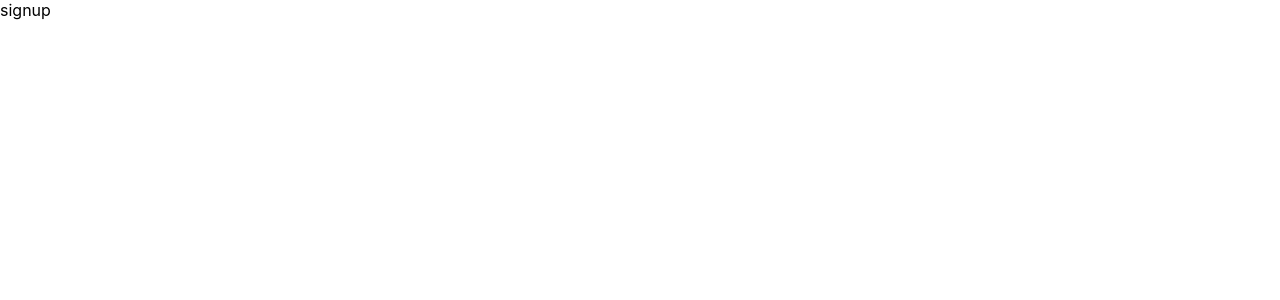
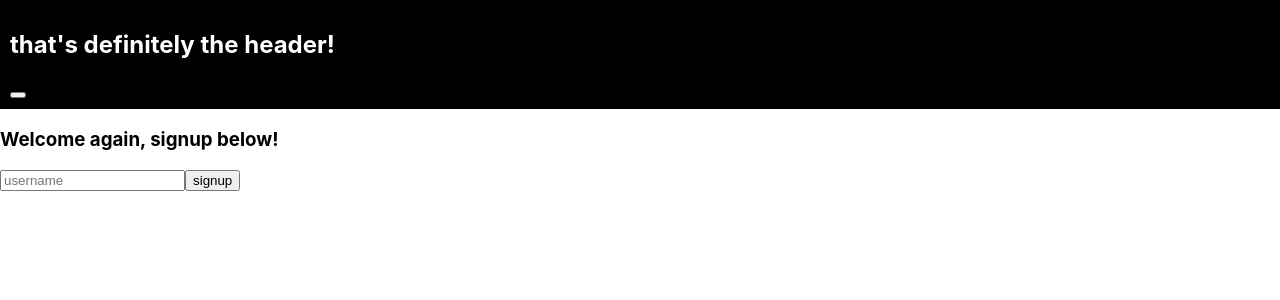
Before and after one commit to joaovitorzv/bug-free-lamp, a React (Create React App) app in the folder web/: page /signup in a window 1280 px wide. Shown: the top 300 px of the page. Built offline with nearby package versions, Linux system fonts and the light colour scheme.

Commit message:
feat: signup action

```diff
--- a/web/src/actions/postsSlice.ts
+++ b/web/src/actions/postsSlice.ts
@@ -36,7 +36,7 @@ export const postsSlice = createSlice({
   },
 });
 
-export const selectPosts = (state: RootState) => state;
+export const selectPosts = (state: RootState) => state.posts;
 
 export const { postAdded, postDeleted, postEdited } = postsSlice.actions;
 export default postsSlice.reducer;
--- /dev/null
+++ b/web/src/actions/sessionSlice.ts
@@ -0,0 +1,25 @@
+import { createSlice, PayloadAction } from "@reduxjs/toolkit";
+import { RootState } from "../redux/store";
+
+type initialStateType = { username: string | null };
+const initialState: initialStateType = {
+  username: null,
+};
+
+export const sessionSlice = createSlice({
+  name: "session",
+  initialState,
+  reducers: {
+    signup: (state, action: PayloadAction<initialStateType>) => {
+      state.username = action.payload.username;
+    },
+    signout: (state) => {
+      state.username = null;
+    },
+  },
+});
+
+export const selectSession = (state: RootState) => state.session;
+
+export const { signup, signout } = sessionSlice.actions;
+export default sessionSlice.reducer;
--- /dev/null
+++ b/web/src/components/Layout/index.tsx
@@ -0,0 +1,17 @@
+import { Outlet } from "react-router-dom";
+
+function Layout() {
+  return (
+    <div>
+      <header
+        style={{ padding: "10px", backgroundColor: "black", color: "white" }}
+      >
+        <h2>that's definitely the header!</h2>
+        <button />
+      </header>
+      <Outlet />
+    </div>
+  );
+}
+
+export default Layout;
--- a/web/src/pages/Network/index.tsx
+++ b/web/src/pages/Network/index.tsx
@@ -93,7 +93,7 @@ const Post = ({ id, title, content }: PostProps) => {
 };
 
 function Network() {
-  const { posts } = useSelector(selectPosts);
+  const posts = useSelector(selectPosts);
 
   return (
     <div>
--- a/web/src/pages/Signup/index.tsx
+++ b/web/src/pages/Signup/index.tsx
@@ -1,5 +1,34 @@
+import { useState } from "react";
+import { useDispatch } from "react-redux";
+import { signup } from "../../actions/sessionSlice";
+
 function Signup() {
-  return <div>signup</div>;
+  const [username, setUsername] = useState("");
+  const [formError, setFormError] = useState(false);
+
+  const dispatch = useDispatch();
+
+  function handleSignup() {
+    if (!username) {
+      setFormError(true);
+    }
+
+    dispatch(signup({ username }));
+  }
+  return (
+    <div>
+      <h3>Welcome again, signup below!</h3>
+      <form>
+        <input
+          placeholder="username"
+          onChange={(e) => setUsername(e.target.value)}
+          type="text"
+        />
+        {formError && <p>please type your username</p>}
+        <button onClick={handleSignup}>signup</button>
+      </form>
+    </div>
+  );
 }
 
 export default Signup;
--- a/web/src/redux/store.ts
+++ b/web/src/redux/store.ts
@@ -1,9 +1,11 @@
 import { configureStore } from "@reduxjs/toolkit";
 import postsReducer from "../actions/postsSlice";
+import sessionSlice from "../actions/sessionSlice";
 
 const store = configureStore({
   reducer: {
     posts: postsReducer,
+    session: sessionSlice,
   },
 });
 
--- a/web/src/routes/index.tsx
+++ b/web/src/routes/index.tsx
@@ -1,14 +1,54 @@
+import { useSelector } from "react-redux";
 import { BrowserRouter, Navigate, Route, Routes } from "react-router-dom";
+import { selectSession } from "../actions/sessionSlice";
+import Layout from "../components/Layout";
 import Network from "../pages/Network";
 import Signup from "../pages/Signup";
 
+type EnsureType = {
+  children: JSX.Element;
+  authorized?: boolean;
+};
+
+const EnsurePublic = ({ children, authorized }: EnsureType) => {
+  if (authorized) {
+    return <Navigate to="/network" />;
+  }
+  return children;
+};
+
+const EnsureAuth = ({ children, authorized }: EnsureType) => {
+  if (!authorized) {
+    return <Navigate to="/signup" />;
+  }
+  return children;
+};
+
 function AppRoutes() {
+  const session = useSelector(selectSession);
+  const isAuthorized = !!session.username;
+
   return (
     <BrowserRouter>
       <Routes>
+        <Route element={<Layout />}>
           <Route path="/" element={<Navigate to="/signup" />} />
-        <Route path="/signup" element={<Signup />} />
-        <Route path="/network" element={<Network />} />
+          <Route
+            path="/signup"
+            element={
+              <EnsurePublic authorized={isAuthorized}>
+                <Signup />
+              </EnsurePublic>
+            }
+          />
+          <Route
+            path="/network"
+            element={
+              <EnsureAuth authorized={isAuthorized}>
+                <Network />
+              </EnsureAuth>
+            }
+          />
           <Route
             path="*"
             element={
@@ -17,6 +57,7 @@ function AppRoutes() {
               </div>
             }
           />
+        </Route>
       </Routes>
     </BrowserRouter>
   );
```
Lines whose indentation alone changed are shown as unchanged.
